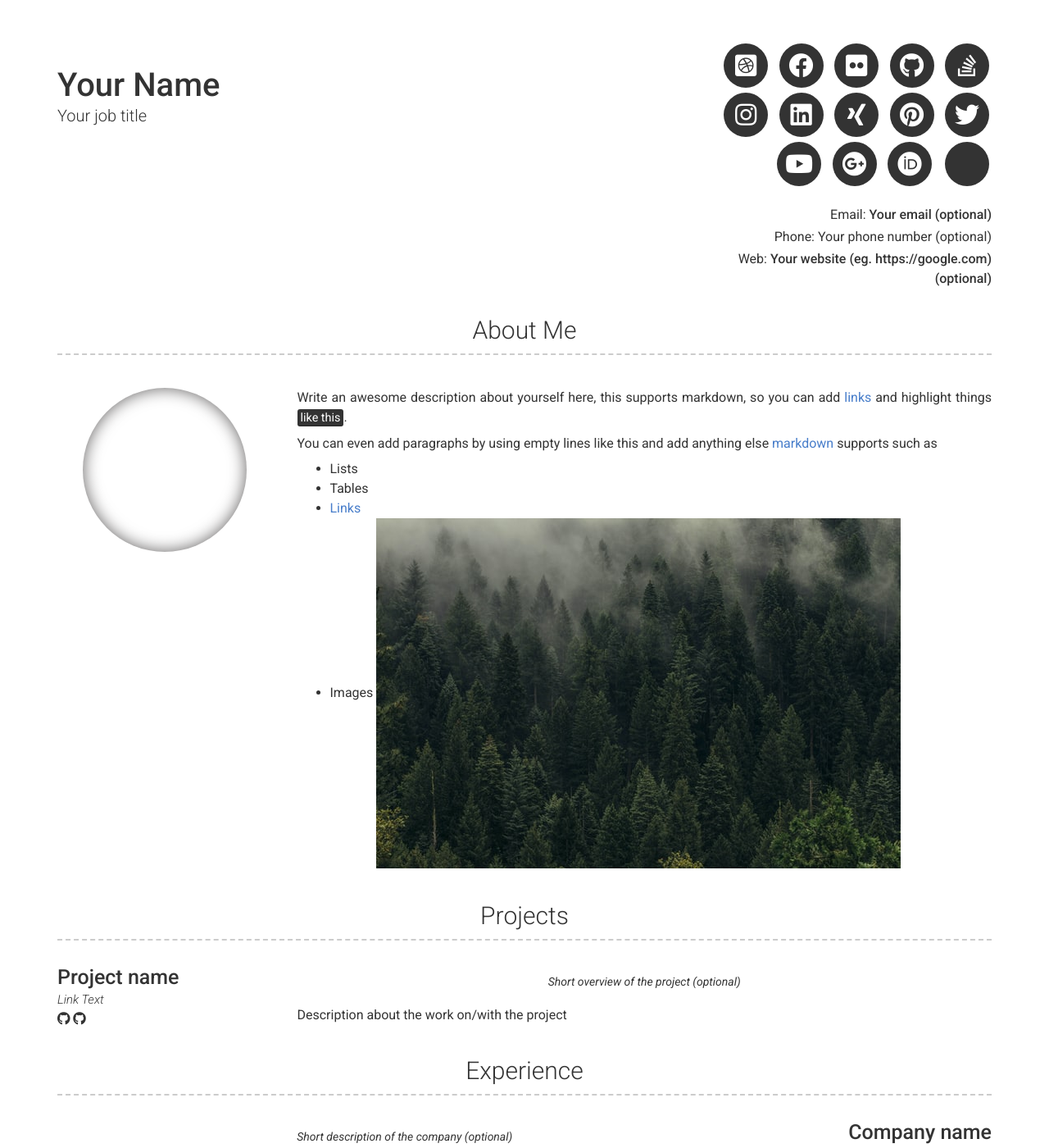
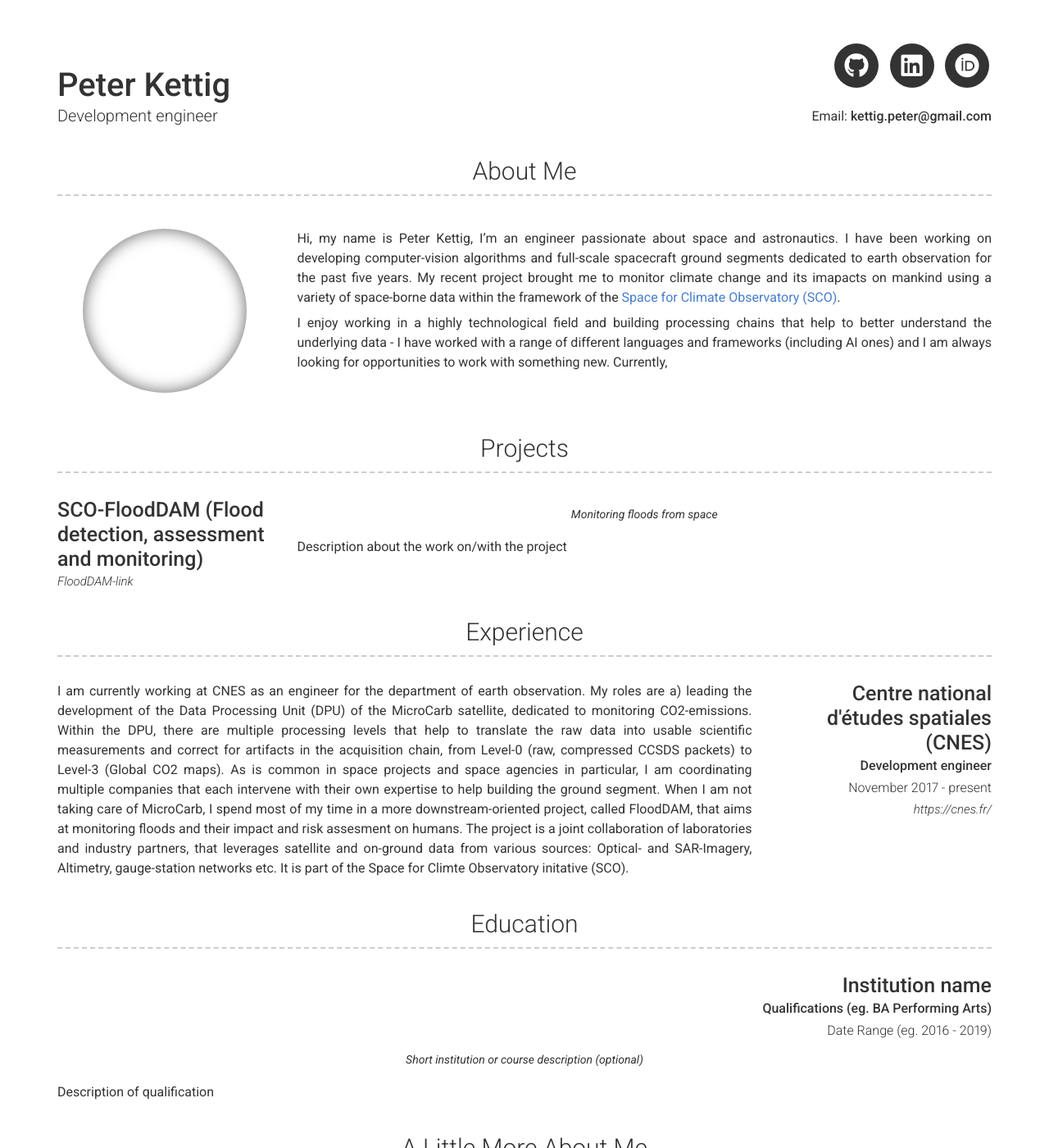
Before and after one commit to petket-5/petket-5.github.io, a Jekyll site: the page built from index.md, in a window 1280 px wide and 1400 px high. Shown: the whole window at 82% size. Built offline with Jekyll 4.4.1, drawn with Linux system fonts in a browser that asks for light colours; nearby versions of some CDN libraries; some of the changed text lies outside the part shown.

Commit message:
Updated personal info

```diff
--- a/_config.yml
+++ b/_config.yml
@@ -6,38 +6,38 @@ repository: Git repository where your resume will be hosted, only required if yo
 version: 2
 
 # Personal info
-name: Your Name
-title: Your job title
-email: Your email (optional)
+name: Peter Kettig
+title: Development engineer
+email: kettig.peter@gmail.com
 # email_title: Email (Email title override)
-phone: Your phone number (optional)
+# phone: +49 (0) 162 3215146
 # phone_title: Phone (Phone title override)
-website: Your website (eg. https://google.com)(optional)
+# website: Your website (eg. https://google.com)(optional)
 # website_title: Web (Website title override)
 
 # Dark Mode (true/false/never)
 darkmode: false
 
 # Social links
-twitter_username: jekyllrb
-github_username:  jekyll
-stackoverflow_username: "00000001"
-dribbble_username: jekyll
-facebook_username: jekyll
-flickr_username: jekyll
-instagram_username: jekyll
-linkedin_username: jekyll
-xing_username: jekyll
-pinterest_username: jekyll
-youtube_username: jekyll
-googleplus_username: +jekyll
-orcid_username: 0000-0000-0000-0000
+# twitter_username:petketrb
+github_username: petket-5
+# stackoverflow_username: "00000001"
+# dribbble_username:petket
+# facebook_username:petket
+# flickr_username:petket
+# instagram_username:petket
+linkedin_username: https://www.linkedin.com/in/pkettig/
+# xing_username:petket
+# pinterest_username:petket
+# youtube_username:petket
+# googleplus_username: +jekyll
+orcid_username: 0000-0001-5229-4889
 
 # Additional icon links
-additional_links:
-- title: Link name
-  icon: Font Awesome brand icon name (eg. fab fa-twitter) (https://fontawesome.com/icons?d=gallery&s=brands&m=free)
-  url: Link url (eg. https://google.com)
+# additional_links:
+#- title: Link name
+#  icon: Font Awesome brand icon name (eg. fab fa-twitter) (https://fontawesome.com/icons?d=gallery&s=brands&m=free)
+#  url: Link url (eg. https://google.com)
 # - title: another link
 #   icon: font awesome brand icon name (eg. fab fa-twitter) (https://fontawesome.com/icons?d=gallery&s=brands&m=free)
 #   url: Link url (eg. https://google.com)
@@ -52,45 +52,40 @@ additional_links:
 # about_title: About Me (Use this to override about section title)
 about_profile_image: Directory of profile image (eg. images/profile.jpg)
 about_content: | # this will include new lines to allow paragraphs
-  Write an awesome description about yourself here, this supports markdown, so you can add [links](http://foobar.com) and highlight things <mark>like this</mark>.
+ Hi, my name is Peter Kettig, I'm an engineer passionate about space and astronautics. I have been working on developing computer-vision algorithms and full-scale spacecraft ground segments dedicated to earth observation for the past five years.
+ My recent project brought me to monitor climate change and its imapacts on mankind using a variety of space-borne data within the framework of the [Space for Climate Observatory (SCO)](https://www.spaceclimateobservatory.org).
 
-  You can even add paragraphs by using empty lines like this and add anything else [markdown](https://www.markdownguide.org/getting-started#what-is-markdown) supports such as
-    - Lists
-    - Tables
-    - <a href="google.com">Links</a>
-    - Images ![alt text](/images/landscape-trees.jpg "Trees")
+ I enjoy working in a highly technological field and building processing chains that help to better understand the underlying data - I have worked with a range of different languages and frameworks (including AI ones) and I am always looking for opportunities to work with something new.
+ Currently,
 
 content:
   - title: Projects # Title for the section
     layout: list # Type of content section (list/text)
     content:
       - layout: left
-        title: Project name
-        link: Link to project (eg. sproogen.github.io/modern-resume-theme)(optional)
-        link_text: Link Text
-        additional_links:
-          - title:  Github page for project (eg. sproogen/modern-resume-theme)
-            icon: fab fa-github
-            url: Link to project (eg. sproogen.github.io/modern-resume-theme)(optional)
-          - title:  Github page for project (eg. sproogen/modern-resume-theme)
-            icon: fab fa-github
-            url: Link to project (eg. sproogen.github.io/modern-resume-theme)(optional)
+        title: SCO-FloodDAM (Flood detection, assessment and monitoring)
+        link: https://www.spaceclimateobservatory.org/flooddam-garonne
+        link_text: FloodDAM-link
         quote: >
-          Short overview of the project (optional)
+          Monitoring floods from space
         description: | # this will include new lines to allow paragraphs
           Description about the work on/with the project
   - title: Experience
     layout: list
     content:
       - layout: right
-        title: Company name
-        sub_title: Job title
-        caption: Date Range (eg. November 2016 - present)
-        link: Link to company (optional)
-        quote: >
-          Short description of the company (optional)
+        title: Centre national d'études spatiales (CNES)
+        sub_title: Development engineer
+        caption: November 2017 - present
+        link: https://cnes.fr/
+        # quote: >
+        #  Short description of the company (optional)
         description: | # this will include new lines to allow paragraphs
-          Description of role
+          I am currently working at CNES as an engineer for the department of earth observation. My roles are a) leading the development of the Data Processing Unit (DPU) of the MicroCarb satellite, dedicated to monitoring CO2-emissions.
+          Within the DPU, there are multiple processing levels that help to translate the raw data into usable scientific measurements and correct for artifacts in the acquisition chain, from Level-0 (raw, compressed CCSDS packets) to Level-3 (Global CO2 maps).
+          As is common in space projects and space agencies in particular, I am coordinating multiple companies that each intervene with their own expertise to help building the ground segment.
+          When I am not taking care of MicroCarb, I spend most of my time in a more downstream-oriented project, called FloodDAM, that aims at monitoring floods and their impact and risk assesment on humans.
+          The project is a joint collaboration of laboratories and industry partners, that leverages satellite and on-ground data from various sources: Optical- and SAR-Imagery, Altimetry, gauge-station networks etc. It is part of the Space for Climte Observatory initative (SCO).
   - title: Education
     layout: list
     content:
@@ -122,7 +117,7 @@ sass:
   style: compressed
 
 plugins:
- - jekyll-seo-tag
+ -petket-seo-tag
 
 exclude : [
   "Gemfile",
```
